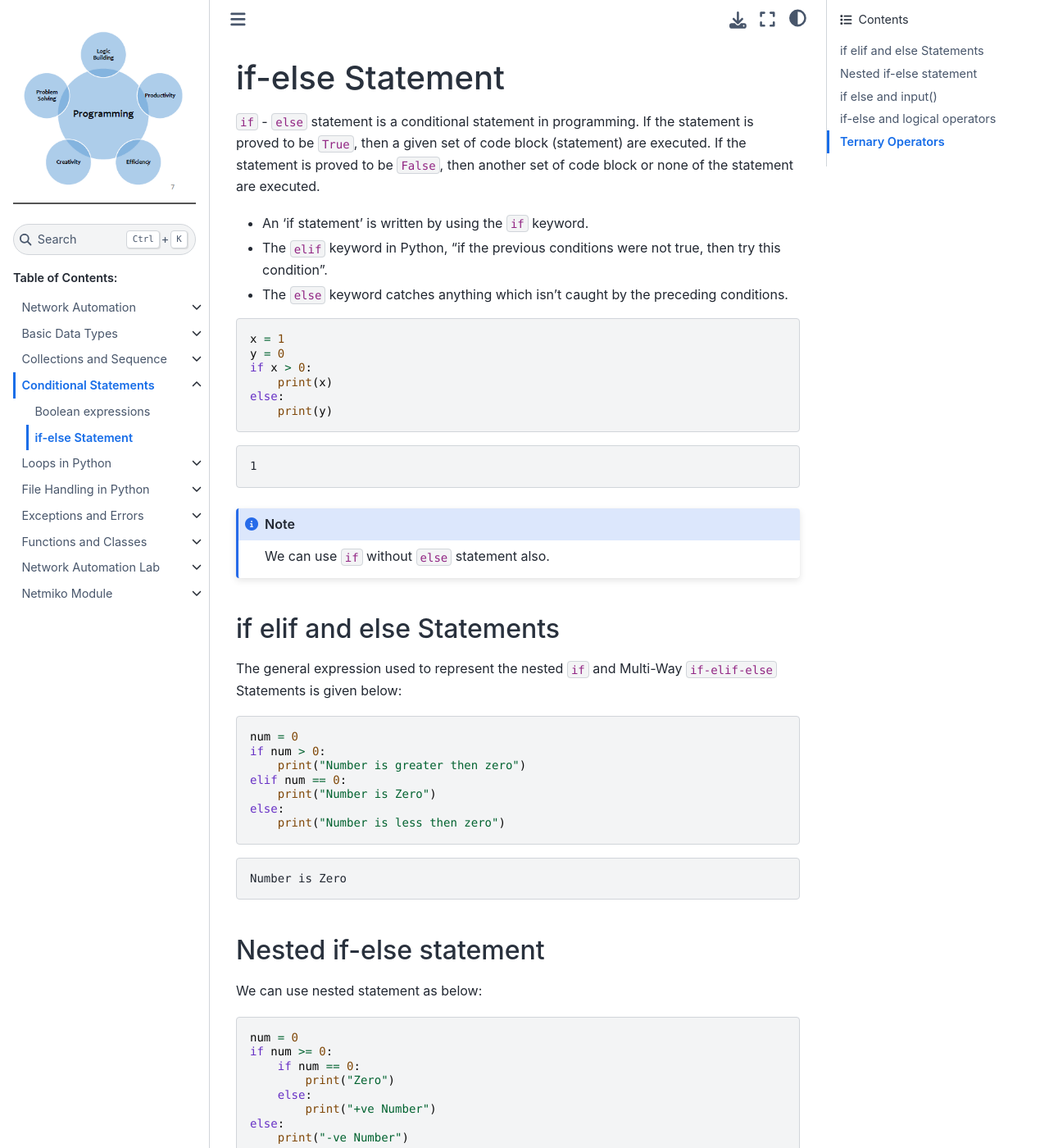
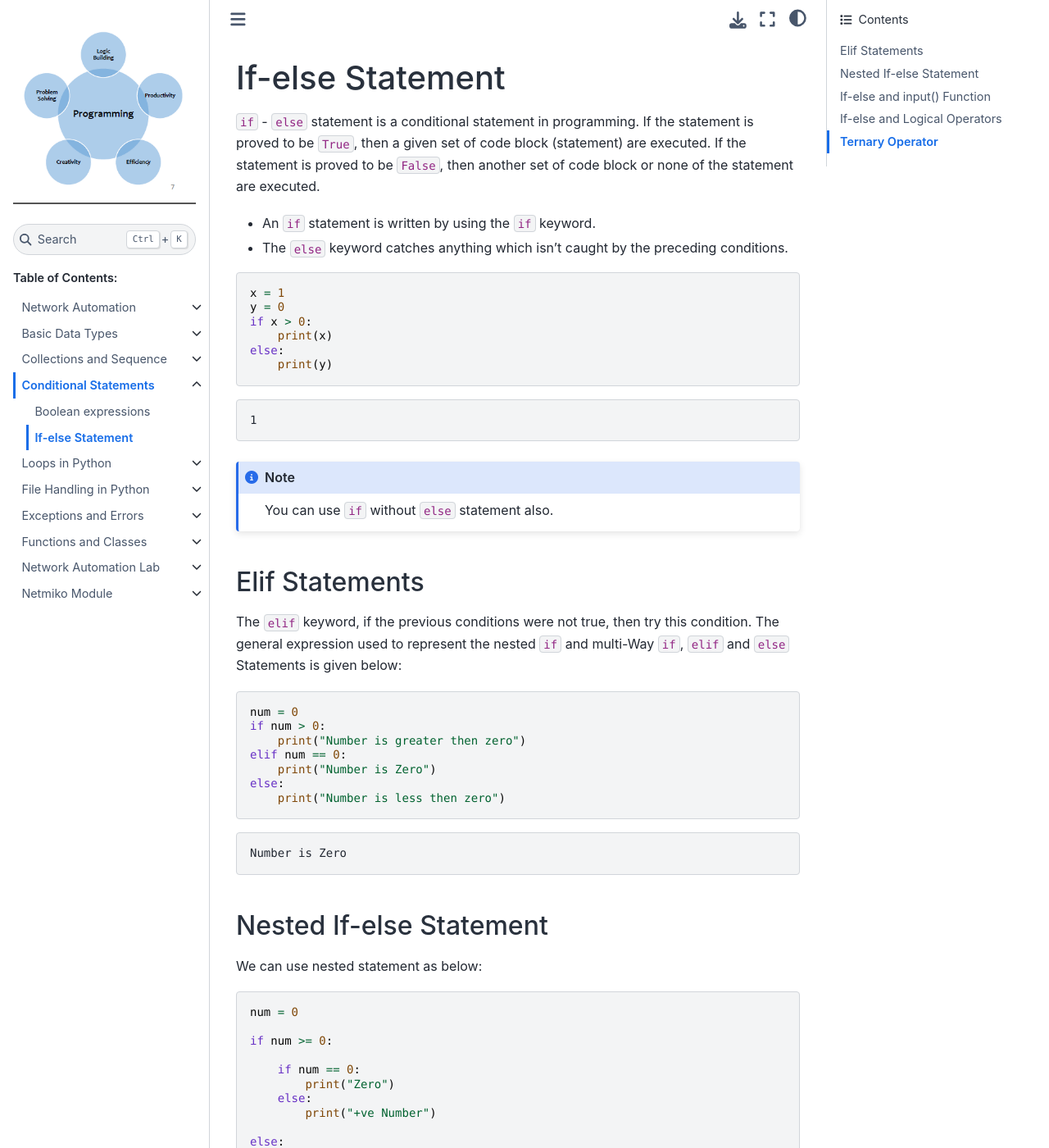
Before and after one commit to sydasif/python-book, a Sphinx documentation site: the page built from docs/source/04_condition/02_if-else.md, in a window 1280 px wide and 1400 px high. Shown: the whole window at 82% size. Built offline with Sphinx 7.4.7 and the Sphinx Book theme 1.1.4, drawn with Linux system fonts in a browser that asks for light colours; some of the changed text lies outside the part shown.

Commit message:
update ch04

````diff
--- a/docs/source/04_condition/02_if-else.md
+++ b/docs/source/04_condition/02_if-else.md
@@ -1,9 +1,8 @@
-# if-else Statement
+# If-else Statement
 
 `if` - `else` statement is a conditional statement in programming. If the statement is proved to be `True`, then a given set of code block (statement) are executed. If the statement is proved to be `False`, then another set of code block or none of the statement are executed.
 
-- An 'if statement' is written by using the `if` keyword.
-- The `elif` keyword in Python, "if the previous conditions were not true, then try this condition".
+- An `if` statement is written by using the `if` keyword.
 - The `else` keyword catches anything which isn't caught by the preceding conditions.
 
 ```py
@@ -20,12 +19,12 @@ else:
 ```
 
 ```{Note}
-We can use `if` without `else` statement also.
+You can use `if` without `else` statement also.
 ```
 
-## if elif and else Statements
+## Elif Statements
 
-The general expression used to represent the nested `if` and Multi-Way `if-elif-else` Statements is given below:
+The `elif` keyword, if the previous conditions were not true, then try this condition. The general expression used to represent the nested `if` and multi-Way `if`, `elif` and `else` Statements is given below:
 
 ```py
 num = 0
@@ -41,17 +40,20 @@ else:
 Number is Zero
 ```
 
-## Nested if-else statement
+## Nested If-else Statement
 
 We can use nested statement as below:
 
 ```py
 num = 0
+
 if num >= 0:
+
     if num == 0:
         print("Zero")
     else:
         print("+ve Number")
+
 else:
     print("-ve Number")
 ```
@@ -60,18 +62,21 @@ else:
 Zero
 ```
 
-## if else and input()
+## If-else and input() Function
 
 In the code below we can mixed the `if` condition with `input()` function:
 
 ```py
 user = input("Enter your Username: ")
+
 if user == 'admin':
     password = input("Entef your Password: ")
+
     if password == 'cisco':
         print("Access granted...")
     else:
         print("Incorrect Password!!!")
+
 else:
     print("Incorrect Username!!!")
 ```
@@ -82,7 +87,7 @@ Entef your Password: abc
 Incorrect Password!!!
 ```
 
-## if-else and logical operators
+## If-else and Logical Operators
 
 In case of `AND`, if both the operands are `True` then condition becomes `True`. If any of the operators is `False` then the condition evaluations to `False`.
 
@@ -125,7 +130,7 @@ At least one of the conditions is True
 
 For the `NOT` operator, on the other hand, if a condition evaluates to `True` then it becomes `False` and vice versa.
 
-## Ternary Operators
+## Ternary Operator
 
 Pyton ternary operator is commonly known as conditional expressions. These operators evaluate expressions based on a condition being true or false.
 
````
Also changed, not shown: docs/source/04_condition/01_expressions.md (+7 -9 lines).
